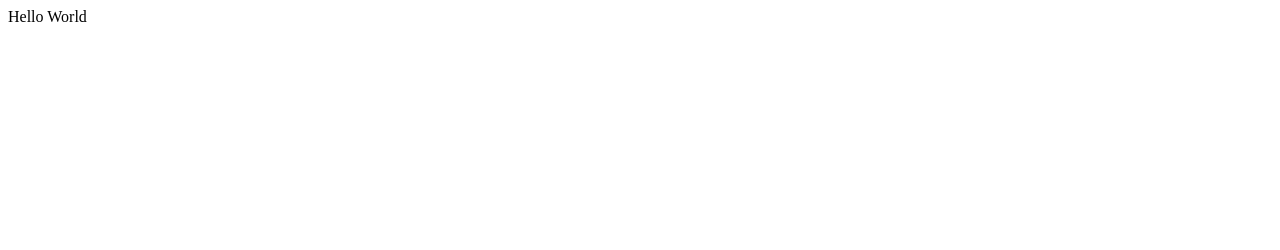
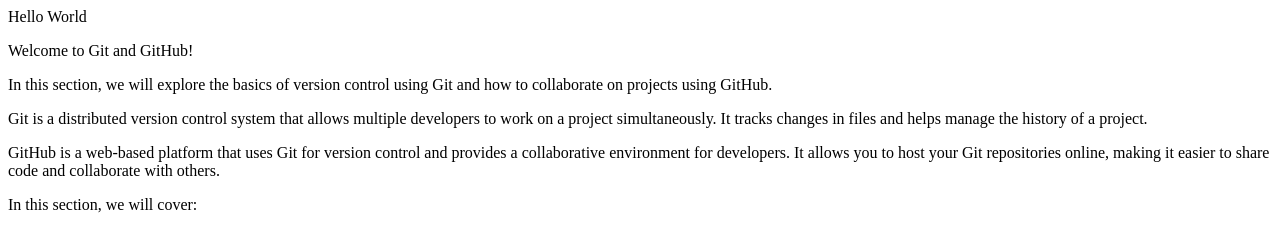
Before and after one commit to logicbyavishek/GIT-AND-GITHUB, a plain HTML site: page index.html in a window 1280 px wide. Drawn offline with Linux system fonts and the light colour scheme.

Commit message:
update index.html

```diff
--- a/index.html
+++ b/index.html
@@ -1 +1,6 @@
 <p>Hello World </p>
+<p>Welcome to Git and GitHub!</p>
+<p>In this section, we will explore the basics of version control using Git and how to collaborate on projects using GitHub.</p>
+<p>Git is a distributed version control system that allows multiple developers to work on a project simultaneously. It tracks changes in files and helps manage the history of a project.</p>
+<p>GitHub is a web-based platform that uses Git for version control and provides a collaborative environment for developers. It allows you to host your Git repositories online, making it easier to share code and collaborate with others.</p>
+<p>In this section, we will cover:</p>
```
